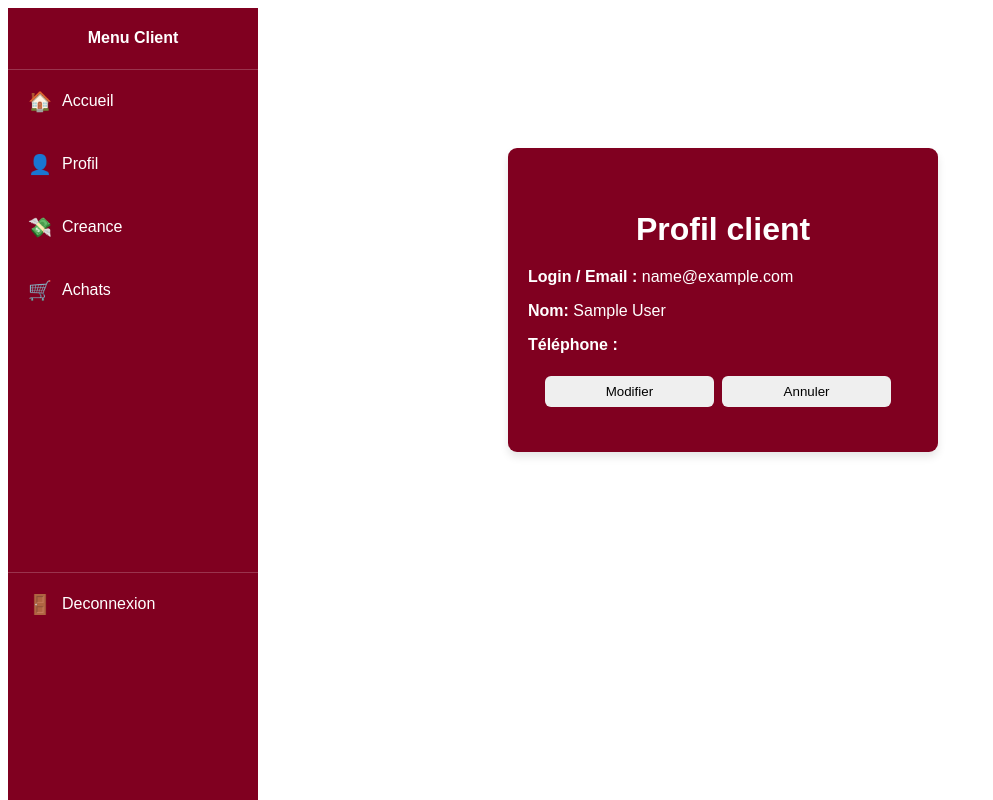
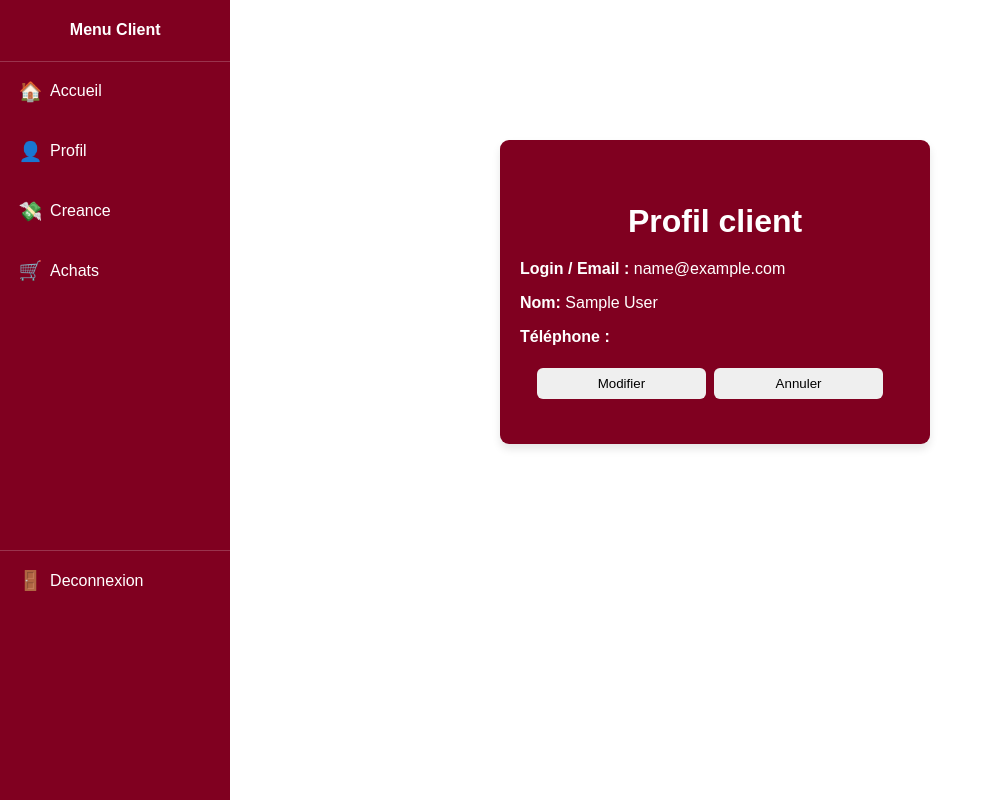
Before and after one commit to OusmaneDiasse/Application-de-gestion-des-boutiques, a PHP site: page /PHP/Profilclient.php in a window 1280 px wide. Shown: the whole page, without its empty margins (0-993 px from the left). Run offline with PHP 8.4, Linux system fonts and the light colour scheme; the visitor is signed in with stand-in values (Sample User, id 1).

Commit message:
Rectification menu

```diff
--- a/CSS/Styl.css
+++ b/CSS/Styl.css
@@ -1,6 +1,8 @@
 body {
         font-family: Arial, sans-serif;
         background-color: white;
+        margin: 0%;
+        padding: 0%;
       }
     .container{
       width: 355px;
--- a/CSS/accueilclient.css
+++ b/CSS/accueilclient.css
@@ -1,6 +1,8 @@
 body{
     background-color: #f4f4f4;
      font-family: Arial, sans-serif;
+     margin: 0%;
+     padding: 0%;
 }
 .BLOCK{
     display: flex;
--- a/CSS/achat.css
+++ b/CSS/achat.css
@@ -1,6 +1,8 @@
 body{
     background-color: #f4f4f4;
     font-family: Arial, sans-serif;
+    margin: 0%;
+    padding: 0%;
 }
 .container{
     margin-top: 50px;
--- a/CSS/gerant.css
+++ b/CSS/gerant.css
@@ -1,7 +1,8 @@
 body{
  font-family: Arial, sans-serif;
  background-color: white;
- min-height: 900px;
+ margin: 0%;
+ padding: 0%;
 }
 .search-container {
   margin-top: 2px;
--- a/CSS/listeclient.css
+++ b/CSS/listeclient.css
@@ -1,6 +1,8 @@
 body{
     background-color: #f4f4f4;
     font-family: Arial, sans-serif;
+    margin: 0%;
+    padding: 0%;
 }
 .tableau{
     font-size: 16px;
--- a/CSS/menuclient.css
+++ b/CSS/menuclient.css
@@ -4,10 +4,10 @@ body {
 }
 .menuclient {
   position: fixed;
-  height: 100vh;
-  width: 250px;
+  width: 18%;
   background-color: rgb(128, 0, 32);
   color: #fff;
+  height: 100%;
   display: flex;
   flex-direction: column;
    justify-content: space-between;
@@ -17,12 +17,12 @@ body {
   border-bottom: 1px solid rgba(255,255,255,0.2);
 }
 .nav{
-  margin-bottom: 330px;
+  margin-bottom: 105%;
 }
 .nav a {
   display: flex;
   align-items: center;
-  padding: 20px;
+  padding: 8%;
   color:white;
   text-decoration: none;
 }
@@ -30,7 +30,7 @@ body {
   color: white;
 }
 .nav a .icon {
-  margin-right: 10px;
+  margin-right: 4%;
   font-size: 1.2em;
 }
 .nav a:hover {
@@ -38,8 +38,7 @@ body {
 }
 
 /* Pied de page */
-.buttt{
-  margin-top: 250px;
+.bom{
+  margin-top: 108%;
    border-top: 1px solid rgba(255,255,255,0.2);
-   padding: 20px;
 }
--- a/CSS/style_afficher_produit.css
+++ b/CSS/style_afficher_produit.css
@@ -1,8 +1,8 @@
 /* Style de la page */
 body {
     background-color: #f0f0f0;
-    margin: 0;
-    padding: 0;
+    margin: 0%;
+    padding: 0%;
     font-family: Arial, sans-serif;
 }
 
--- a/CSS/style_facturation_form.css
+++ b/CSS/style_facturation_form.css
@@ -1,6 +1,8 @@
 body {
   font-family: Arial, sans-serif;
   background-color: white;
+  margin: 0%;
+  padding: 0%;
 }
 
 .container {
--- a/PHP/accueilclient.php
+++ b/PHP/accueilclient.php
@@ -38,10 +38,11 @@ try {
     <link rel="stylesheet" href="../CSS/accueilclient.css">
 </head>
 <body>
-    <div class="all">
+
     <div class="incluU">
       <?php include('menu_client.php'); ?>
     </div>
+    <div class="all">
     <div class="mouv">
     <div class="BLOCK">
         <div class="bienvenue">
--- a/PHP/connexion.php
+++ b/PHP/connexion.php
@@ -14,7 +14,7 @@
       // Authentification réussie
       $_SESSION['id_utilisateur']= $user['ID_UTILISATEUR'];
       $_SESSION['email'] = $email;
-      $_SESSION['role'] = $user['NOM_DU_ROLE'];
+      $_SESSION['role'] = $user['ID_ROLE'];
       // Redirection vers la page d'accueil du gérant ou de l'employé
       header("Location: accueil.php");
       exit();
--- a/PHP/menu_client.php
+++ b/PHP/menu_client.php
@@ -6,14 +6,15 @@ exit();
  require_once "../Config/config.php";
  $type=$_SESSION['type'];
  ?>
-<!DOCTYPE html>
+<!-- <!DOCTYPE html>
 <html>
   <head>
-      <meta charset="UTF-8"/>
+      <meta charset="UTF-8"/> -->
       <title>Menu Client</title>
       <link rel="stylesheet" href="../CSS/menuclient.css" >
-  </head>
-   <body>
+  <!-- </head>
+   <body> -->
+    <div class="all">
     <?php if($type=='client') :?>
      <div class="menuclient">
          <div class="titre">
@@ -36,15 +37,13 @@ exit();
                   <span class="icon">🛒</span>
                   <span>Achats</span>
                 </a>
-                <a href="deconnexion.php" class=buttt >
+                <a href="deconnexion.php" class="bom" >
                    <span class="icon">🚪</span>
                    <span>Deconnexion</span>
                 </a>
             </nav>
-            <div class="Deconnexion">
-               <a href="deconnexion.php"><span class="icon">🚪</span> Deconnexion</a>
-            </div>
         </div>
         <?php endif; ?>
-    </body>
-</html>
+    </div>
+    <!-- </body>
+</html> -->
```
Also changed, not shown: CSS/employe.css (+8 -27 lines), PHP/menugerant.php (+8 -8 lines).
